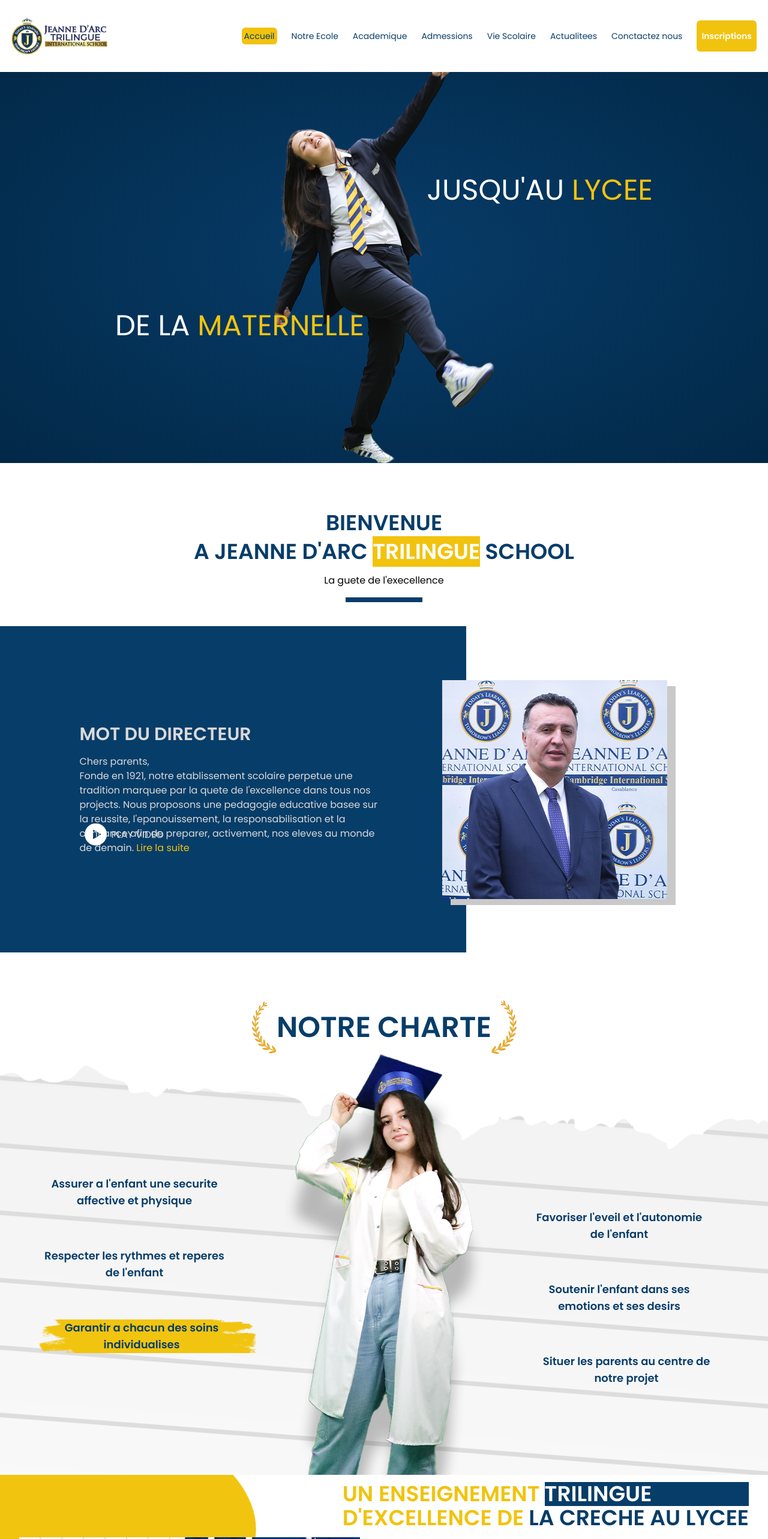
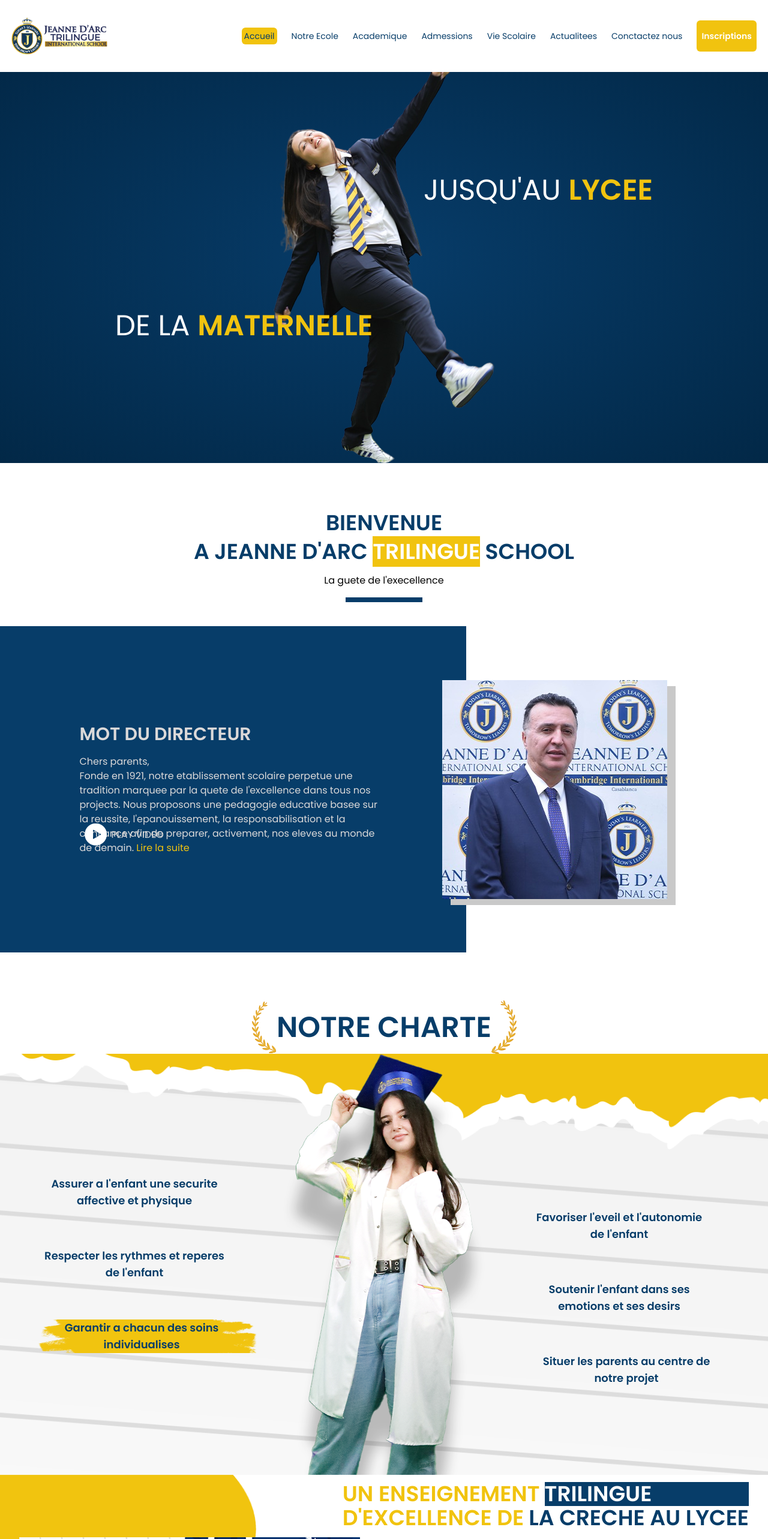
Before and after one commit to Afifi24/Triligue_School, a React (Vite) app: page / in a window 1280 px wide. Shown: the top 2566 px of the page at 60% size. Built offline with nearby package versions, Linux system fonts and the light colour scheme.

Commit message:
fix some chart style

```diff
--- a/src/components/Chart.jsx
+++ b/src/components/Chart.jsx
@@ -13,9 +13,9 @@
         <img src={vectorRight} alt="" />
 
       </div>
-      <div className=' chartbg '>
+      <div className=' chartbg bg-lightYellow  '>
         <div className='flex flex-col lg:flex-row mt-4 lg:mt-0  items-center lg:justify-around'>
-                 <div className='hidden lg:flex flex-1 text-sm md:text-sm lg:text-lg 2xl:text-2xl flex-col gap-16 2xl:gap-32 p-6 2xl:mt-32 text-pimaryBlue font-semibold'>
+                 <div className='flex lg:flex flex-1 text-sm md:text-sm lg:text-lg 2xl:text-2xl flex-col gap-16 2xl:gap-32 p-6 2xl:mt-32 text-pimaryBlue font-semibold'>
                       <div className='lg:w-[400px] grid place-items-center'>
                         <p className='max-w-[300px] 2xl:max-w-[400px] text-center'>Assurer a l'enfant une securite affective et physique</p>
                       </div>
@@ -28,8 +28,9 @@
                  </div>
              <div>
              <img className='flex-1 w-32 md:w-auto ' src={heroChart} alt="" />
+             {/* <img className='absolute bottom-0 left-1/2 -translate-x-1/2' src={heroChart} alt="" /> */}
              </div>
-              <div className='hidden lg:flex flex-1  flex-col gap-16 p-6 mt-28 text-pimaryBlue text-sm md:text-sm lg:text-lg 2xl:text-2xl 2xl:gap-32 2xl:mt-64 font-semibold'>
+              <div className='flex lg:flex flex-1  flex-col gap-16 p-6 lg:mt-28 text-pimaryBlue text-sm md:text-sm lg:text-lg 2xl:text-2xl 2xl:gap-32 2xl:mt-64 font-semibold'>
                       <div className='lg:w-[400px] grid place-items-center'>
                         <p className='max-w-[300px]  text-center'>Favoriser l'eveil et l'autonomie de l'enfant</p>
                       </div>
--- a/src/components/Header.jsx
+++ b/src/components/Header.jsx
@@ -8,8 +8,8 @@
         <div className='flex items-center justify-center'>
             <img className='w-[60%] lg:w-auto' src={headerimg} alt="" />
         </div>
-    <h1 className='uppercase absolute text-white text-xl md:text-3xl lg:text-5xl 2xl:text-7xl right-[5%] md:right-[15%] top-[30%] '>jusqu'au <span className='text-lightYellow'>lycee</span></h1>
-    <h1 className='uppercase absolute text-white text-xl md:text-3xl lg:text-5xl 2xl:text-7xl left-[5%] md:left-[15%] bottom-[30%]'>de la <span className='text-lightYellow'>maternelle</span></h1>
+    <h1 className='uppercase absolute text-white text-xl md:text-3xl lg:text-5xl 2xl:text-7xl right-[5%] md:right-[15%] top-[30%] '>jusqu'au <span className='text-lightYellow font-bold'>lycee</span></h1>
+    <h1 className='uppercase absolute text-white text-xl md:text-3xl lg:text-5xl 2xl:text-7xl left-[5%] md:left-[15%] bottom-[30%]'>de la <span className='text-lightYellow font-bold'>maternelle</span></h1>
     </div>
   )
 }
```
